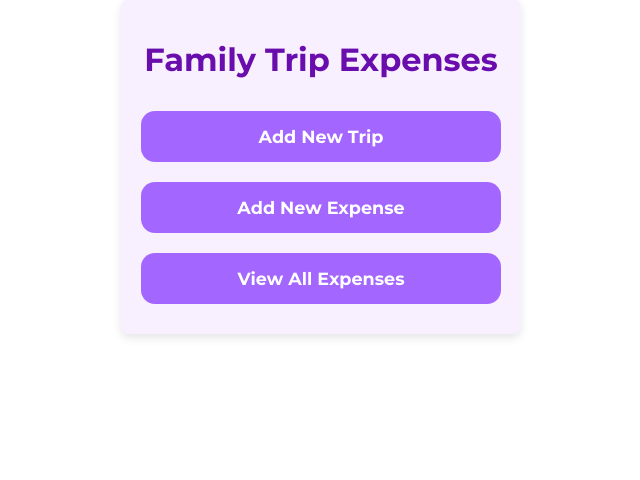
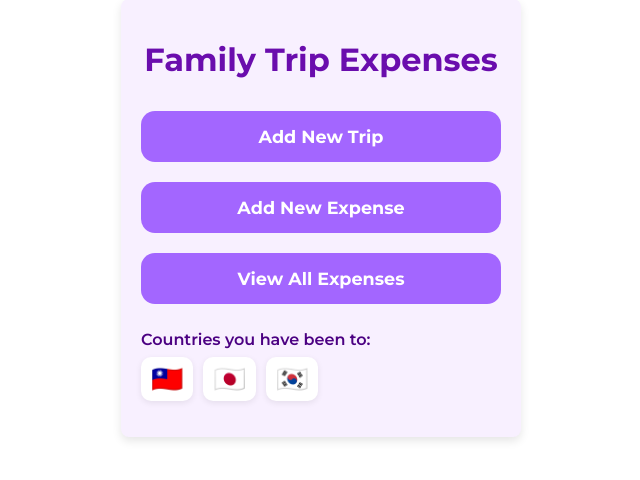
Before and after one commit to Mason0167/accounting_app, a Flask app: page / in a window 1280 px wide. Shown: the part 29-509 px from the top of the page, without its empty margins (319-959 px from the left). Run offline with Flask 3, Linux system fonts and the light colour scheme; data comes from the database, SQL or seed files in the repository; both versions use the stored data as it was after the commit.

Commit message:
Check flags in index

```diff
--- a/app.py
+++ b/app.py
@@ -12,6 +12,19 @@ def init_db():
     with sqlite3.connect(DB_FILE) as conn:
         conn.execute("PRAGMA foreign_keys = ON")
         c = conn.cursor()
+
+        # trips table
+        c.execute('''
+            CREATE TABLE IF NOT EXISTS trips (
+                id INTEGER PRIMARY KEY,
+                trip_name TEXT UNIQUE,
+                start_date TEXT,
+                end_date TEXT,
+
+                country_id INTEGER,
+                FOREIGN KEY(country_id) REFERENCES countries(id)
+            )
+        ''')
 
         # countries table
         c.execute('''
@@ -28,26 +41,13 @@ def init_db():
             ('South Korea', 'KR'),
             ('Vietnam', 'VN'),
             ('United States', 'US'),
-            ('United Kindom', 'UK')
+            ('United Kindom', 'GB')
         ]
 
         c.executemany(
             'INSERT OR IGNORE INTO countries (country_name, country_code) VALUES (?, ?)',
             countries
         )
-
-        # trips table
-        c.execute('''
-            CREATE TABLE IF NOT EXISTS trips (
-                id INTEGER PRIMARY KEY,
-                trip_name TEXT UNIQUE,
-                start_date TEXT,
-                end_date TEXT,
-
-                country_id INTEGER,
-                FOREIGN KEY(country_id) REFERENCES countries(id)
-            )
-        ''')
 
         # paymentMethods table
         c.execute('''
@@ -171,7 +171,34 @@ def init_db():
 # Index
 @app.route('/')
 def index():
-    return render_template('index.html')
+     with sqlite3.connect(DB_FILE) as conn:
+        c = conn.cursor()
+
+        countries = []
+
+        c.execute("SELECT id, trip_name, country_id FROM trips")
+        print("TRIPS:", c.fetchall())
+
+        # Fetch countries for dropdown
+        c.execute('''
+                SELECT DISTINCT c.id, c.country_name, c.country_code
+                FROM countries c
+                JOIN trips t ON t.country_id = c.id
+                ORDER BY c.id
+        ''')
+        for r in c.fetchall():
+            countries.append({
+                'id': r[0],
+                'country_name': r[1],
+                'country_code': r[2],
+                'flag': country_flag(r[2])
+            })
+
+
+        return render_template(
+            'index.html',
+            countries=countries
+        )
 
 # tripSelection
 @app.route('/tripSelection', methods=['GET', 'POST'])
@@ -187,7 +214,7 @@ def tripSelection():
         start_date = ''
         end_date = ''
 
-        # Fetch trips for dropdown
+        # Fetch countries for dropdown
         c.execute('SELECT * FROM countries')
         for r in c.fetchall():
             countries.append({
@@ -198,6 +225,7 @@ def tripSelection():
             })
 
         if request.method == 'POST':
+            country_id = request.form.get('country_id', '').strip()
             ui_trip_name = request.form.get('trip_name', '').strip()
             db_trip_name = ui_trip_name.lower()
             start_date = request.form.get('start_date', '').strip()
@@ -206,6 +234,9 @@ def tripSelection():
             # Validation
             if not ui_trip_name:
                 flash("Trip name cannot be empty!", "error")
+                errors = True
+            elif not country_id:
+                flash("Country cannot be empty!", "error")
                 errors = True
             elif not start_date:
                 flash("Start date cannot be empty!", "error")
@@ -229,8 +260,8 @@ def tripSelection():
             if not errors:
                 try:
                     c.execute('''
-                        INSERT INTO trips (trip_name, start_date, end_date) VALUES (?, ?, ?)
-                        ''', (db_trip_name, start_date, end_date)
+                        INSERT INTO trips (trip_name, start_date, end_date, country_id) VALUES (?, ?, ?, ?)
+                        ''', (db_trip_name, start_date, end_date, country_id)
                     )
                     conn.commit()
                     flash(f'"{ui_trip_name}" added successfully!', 'success')
@@ -240,7 +271,12 @@ def tripSelection():
                     flash(f'"{ui_trip_name}" already exists!', "error")
 
         # Refresh trips after potential insertion
-        c.execute('SELECT * FROM trips ORDER BY start_date')
+        c.execute('''
+                SELECT t.id, t.trip_name, t.start_date, t.end_date, c.country_code
+                FROM trips t
+                JOIN countries c ON t.country_id = c.id
+
+        ''')
         trips_list = c.fetchall()
 
         # Calculate total expenses in base currency for each trip
@@ -262,6 +298,7 @@ def tripSelection():
                 'trip_name': trip[1],
                 'start_date': trip[2],
                 'end_date': trip[3],
+                'flag': country_flag(trip[4]),
                 'total_in_base': total_in_base
             })
 
@@ -306,17 +343,25 @@ def newExpense():
         trip_id = request.args.get('trip_id', type=int)
         if request.method == 'POST':
             flash("Please select a trip before add a new expense!", "error")
-            return redirect(url_for('newExpense'))
-
 
         if trip_id:
             # Fetch trip_name, start_date for trip info card
-            c.execute('SELECT trip_name, start_date FROM trips WHERE id=?', (trip_id,))
+            c.execute('''
+                    SELECT t.trip_name, t.start_date, c.country_code
+                    FROM trips t
+                    JOIN countries c ON t.country_id = c.id
+                    WHERE t.id=?
+            ''', (trip_id,))
             row = c.fetchone()
             if row:
-                trip_name, start_date = row
+                row = {
+                    'trip_name': row[0],
+                    'start_date': row[1],
+                    'country_code': row[2],
+                    'flag': country_flag(row[2])
+                }
             else:
-                trip_name = start_date = None
+                trip_name = start_date = trip_flag = None
 
             # Fetch categories table for dropdown
             c.execute('SELECT * FROM categories')
@@ -414,11 +459,6 @@ def newExpense():
                     except sqlite3.IntegrityError:
                         flash("Oh no! Something went wrong!", "error")
                         errors = True
-
-
-
-
-
 
         # Fetch expenses only for selected trip
         if trip_id:
@@ -523,9 +563,10 @@ def viewExpense():
             if trip_id:
                 # Fetch trip info if user select a trip
                 c.execute('''
-                        SELECT id, trip_name, start_date, end_date
-                        FROM trips
-                        WHERE id = ?
+                        SELECT t.id, t.trip_name, t.start_date, t.end_date, c.country_code
+                        FROM trips t
+                        JOIN countries c ON t.country_id = c.id
+                        WHERE t.id = ?
                     ''', (trip_id,))
                 row = c.fetchone()
                 if row:
@@ -533,7 +574,8 @@ def viewExpense():
                         'id': row[0],
                         'trip_name': row[1],
                         'start_date': row[2],
-                        'end_date': row[3]
+                        'end_date': row[3],
+                        'flag': country_flag(row[4])
                     }
                 else:
                     flash("Trip not found.", "error")
--- a/static/style.css
+++ b/static/style.css
@@ -376,7 +376,7 @@ input[type="date"].input-field {
 
 
 
-/* newExpense Categories Cards */
+/* newExpense Category Cards */
 .categories-container {
     display: flex;
     flex-wrap: wrap;  /* 多個 category 卡片換行 */
@@ -420,6 +420,34 @@ input[type="date"].input-field {
 
 
 
+/* Index Flags */
+.visited-countries {
+    margin: 16px 0;
+}
+
+.visited-countries .label {
+    display: block;
+    font-weight: 600;
+    margin-bottom: 8px;
+    color: #4B0082;
+}
+
+.flags {
+    display: flex;
+    flex-wrap: wrap;
+    gap: 10px;
+}
+
+.flag {
+    font-size: 26px;
+    padding: 6px 10px;
+    background: #fff;
+    border-radius: 10px;
+    box-shadow: 0 2px 6px rgba(0,0,0,0.08);
+}
+
+
+
 /* ===============================
    Responsive (Mobile)
 ================================ */
--- a/templates/index.html
+++ b/templates/index.html
@@ -26,6 +26,19 @@
         <a href="{{ url_for('viewExpense') }}">
             <button type="button" class="btn btn-large">View All Expenses</button>
         </a>
+
+        <div class="visited-countries">
+            <span class="label">Countries you have been to:</span>
+
+            <div class="flags">
+                {% for country in countries %}
+                    <span class="flag" title="{{ country.country_name }}">
+                        {{ country.flag }}
+                    </span>
+                {% endfor %}
+            </div>
+        </div>
+
     </div>
 </body>
 
--- a/templates/newExpense.html
+++ b/templates/newExpense.html
@@ -3,7 +3,7 @@
 
 <head>
     <meta name="viewport" content="width=device-width, initial-scale=1.0">
-    <title>{{ row[0]|title }} Expenses</title>
+    <title>{{ row.trip_name|title }} Expenses</title>
     <link rel="stylesheet" href="{{ url_for('static', filename='style.css') }}">
     <!-- Google Fonts -->
     <link rel="preconnect" href="https://fonts.googleapis.com">
@@ -52,7 +52,7 @@
             <!-- Date -->
             <label>Date:</label>
             <input type="date" name="purchase_date" class="input-field"
-                    value="{{ row[1] or '' }}">
+                    value="{{ row.start_date or '' }}">
 
             <!-- Category -->
             <label>Category:</label>
@@ -108,7 +108,7 @@
 
         <!-- 支出列表 -->
         {% if grouped_expenses %}
-        <h3>All Expenses For {{ row[0]|title }}</h3>
+        <h3>All Expenses For {{ row.trip_name|title }} {{ row.flag }}</h3>
             <div class="categories-container">
                 {% for cat, expenses in grouped_expenses.items() %}
                     <div class="category-card">
--- a/templates/viewExpense.html
+++ b/templates/viewExpense.html
@@ -80,7 +80,10 @@
         <!-- Trip Info Card -->
         {% if trip %}
         <div class="category-card" style="margin-bottom: 20px;">
-            <h3 class="trip-name">{{ trip.trip_name|title }}</h3>
+            <h3 class="trip-name">
+                <span class="trip-flag">{{ trip.flag }}</span>
+                <span class="trip-title">{{ trip.trip_name|title }}</span>
+            </h3>
 
             <p class="trip-date">
                 {{ trip.start_date }} → {{ trip.end_date }}
```
Also changed, not shown: templates/tripSelection.html (+5 -3 lines), expenses.db.
